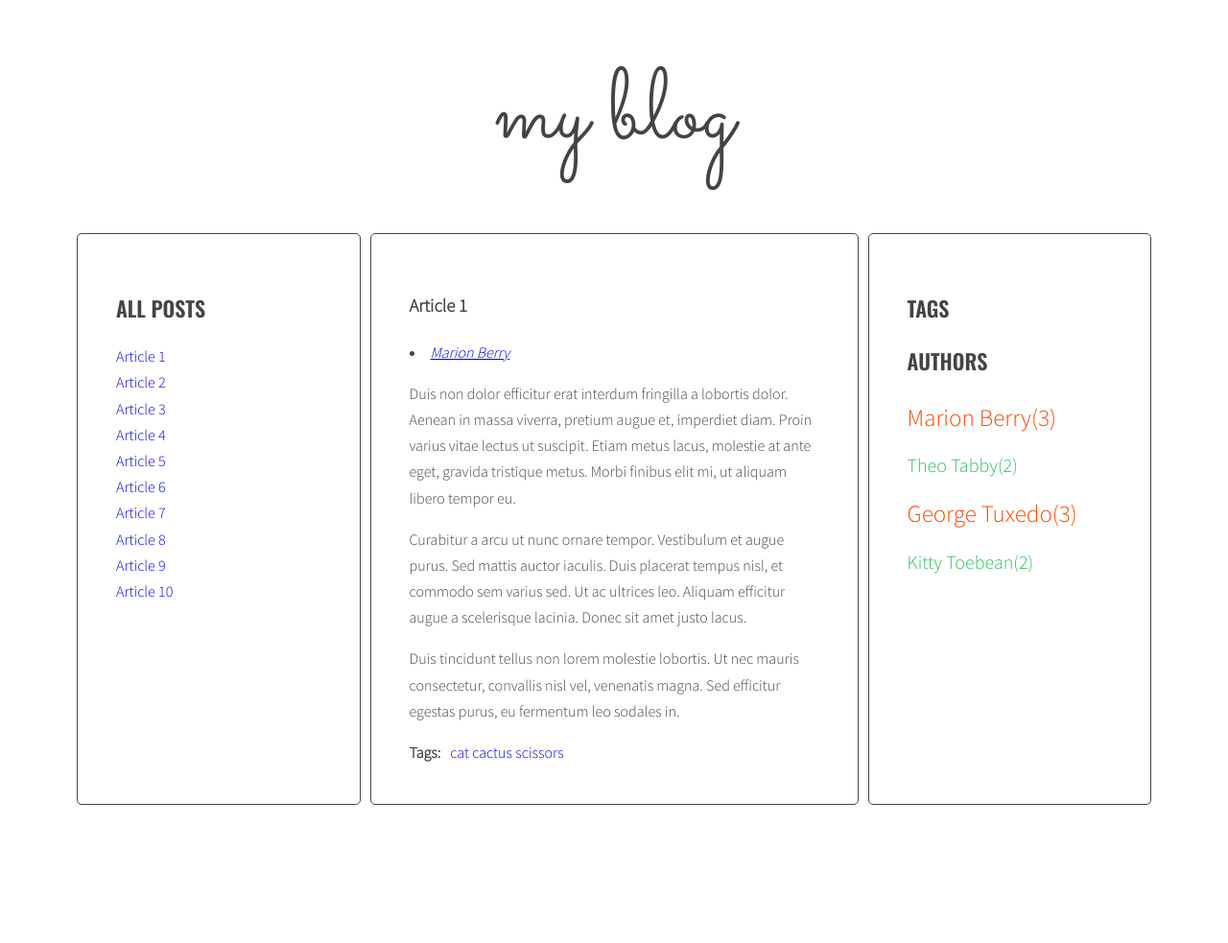
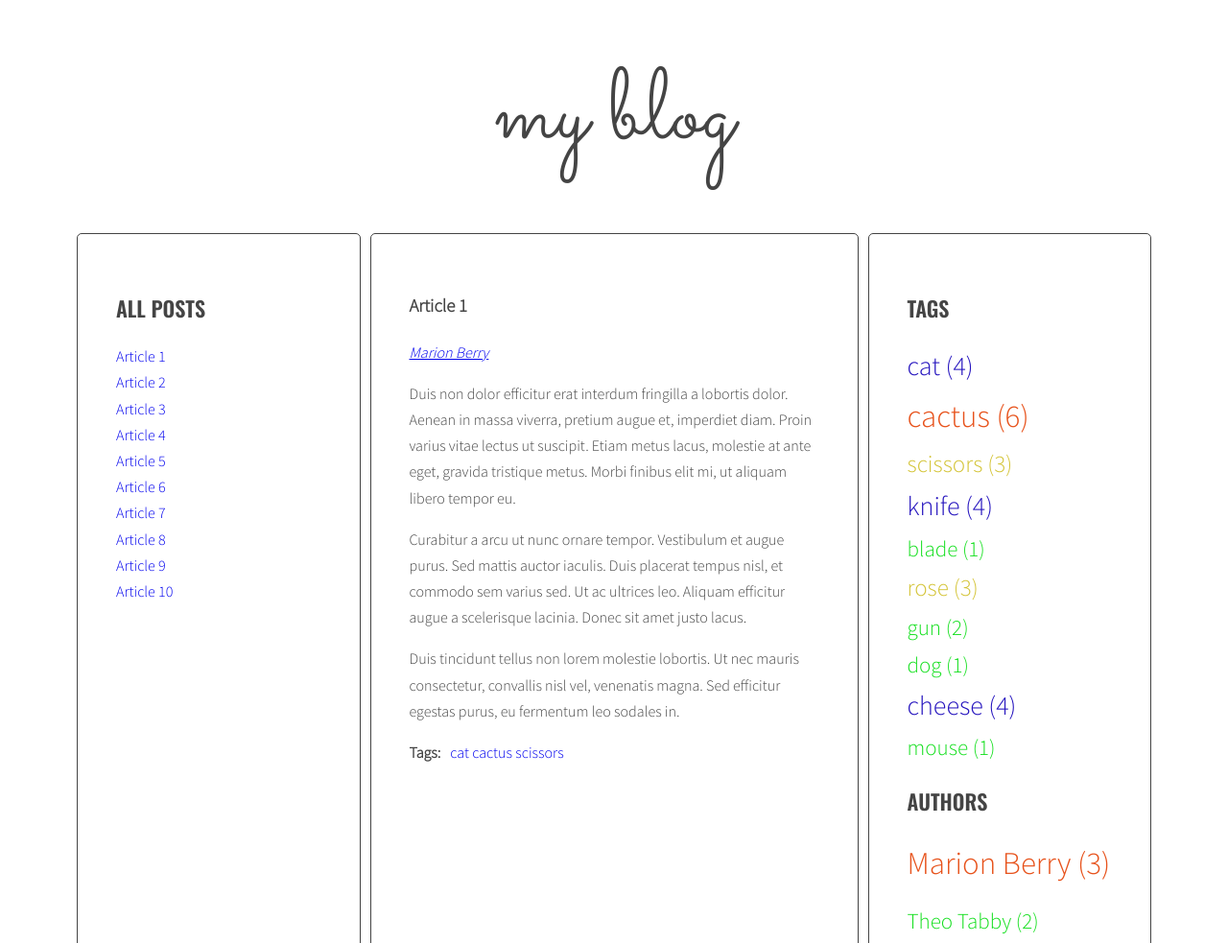
Before and after one commit to anna-zajac/javascript-blog, a website: page index.html in a window 1280 px wide. Shown: the top 983 px of the page at 96% size. Before the commit the page ends 847 px from the top, so only its background shows below. Drawn offline with nearby package versions, Linux system fonts and the light colour scheme.

Commit message:
Use handlebars for tag & author clouds

```diff
--- a/index.html
+++ b/index.html
@@ -208,9 +208,15 @@
             <li><a href="{{id}}"><span>{{title}}</span></a></li>
         </script>
         <script id="template-tag-cloud-link" type="text/x-hanldebars-template">
-
+            {{#each tags}}
+            <li><a class ="{{className}}" href="tag-{{tag}}"> {{tag}} ({{count}})</a></li>
+            {{/each}}
         </script>
-
+        <script id="template-author-cloud-link" type="text/x-hanldebars-template">
+            {{#each authors}}
+            <li><a class ="{{className}}" href="author-{{author}}"> {{author}} ({{count}})</a></li>
+            {{/each}}
+        </script>
         <script src="https://cdnjs.cloudflare.com/ajax/libs/handlebars.js/4.1.0/handlebars.min.js"></script>
         <script src="js/script.js"></script>
     </body>
--- a/js/script.js
+++ b/js/script.js
@@ -5,6 +5,7 @@ const templates = {
   tagLink: Handlebars.compile(document.querySelector('#template-tag-link').innerHTML),
   authorLink: Handlebars.compile(document.querySelector('#template-author-link').innerHTML),
   tagCloudLink: Handlebars.compile(document.querySelector('#template-tag-cloud-link').innerHTML),
+  authorCloudLink: Handlebars.compile(document.querySelector('#template-author-cloud-link').innerHTML),
 }
 
 const titleClickHandler = function(event){
@@ -20,7 +21,6 @@ const titleClickHandler = function(event){
     activeLink.classList.remove('active');
   }
   /* add class 'active' to the clicked link */
-
   clickedElement.classList.add('active');
   console.log('clickedElement', clickedElement);
 
@@ -196,8 +196,6 @@ function generateTags(){
   //let allTagsHTML = '';
   const allTagsData = {tags:[]};
 
-
-
   /* [NEW] START LOOP: for each tag in allTags: */  /* [NEW] generate code of a link and add it to allTagsHTML */
   for(let tag in allTags){
 
@@ -221,6 +219,7 @@ generateTags();
 
 
 function tagClickHandler(event){
+
   /* prevent default action for this event */
   event.preventDefault();
 
@@ -236,15 +235,13 @@ function tagClickHandler(event){
   console.log('tag', tag);
 
   /* find all tag links with class active */
-
   const activeTagLinks = document.querySelectorAll('a.active[href^="#tag-"]');
   console.log('activeTagLinks', activeTagLinks);
 
   /* START LOOP: for each active tag link */ /* remove class active */
-
   for(let activeTagLink of activeTagLinks){
     activeTagLink.classList.remove('active');
-  }     /* END LOOP: for each active tag link */
+  }  /* END LOOP: for each active tag link */
 
   /* find all tag links with "href" attribute equal to the "href" constant */
   const tagLinksHref = document.querySelectorAll('a[href="'+ href +'"]');
@@ -253,7 +250,7 @@ function tagClickHandler(event){
   /* START LOOP: for each found tag link */ /* add class active */
   for(let tagLinkHref of tagLinksHref){
     tagLinkHref.classList.add('active');
-  }      /* END LOOP: for each found tag link */
+  }  /* END LOOP: for each found tag link */
 
   /* execute function "generateTitleLinks" with article selector as argument */
 
@@ -343,16 +340,23 @@ function generateAuthors(){
     const authorParams = calculateAuthorParams(allAuthors);
     console.log('authorParams:', authorParams);
 
-    let allAuthorsHTML = '';
+    //let allAuthorsHTML = '';
+    const allAuthorsData = {authors:[]};
 
     for(let authorName in allAuthors){
 
       /*Create variable for all links HTML code*/
       const authorHTML = '<li><a class="' + calculateAuthorClass(allAuthors[authorName], authorParams) + '" href="#author-' + authorName +'">' + authorName + '(' + allAuthors[authorName] + ') </a></li>';
-      allAuthorsHTML += authorHTML;
+      //allAuthorsHTML += authorHTML;
+      allAuthorsData.authors.push({
+        author: authorName,
+        count: allAuthors[authorName],
+        className: calculateAuthorClass(allAuthors[authorName], authorParams),
+      });
     }
 
-    authorRightList.innerHTML = allAuthorsHTML;
+    authorRightList.innerHTML = templates.authorCloudLink(allAuthorsData);
+    console.log('authorRightList', authorRightList);
 
   }
 }
@@ -373,19 +377,16 @@ function authorClickHandler(event){
   const author = href.replace('#author-', '');
 
   /* find all author links with class active */
-
   const activeAuthorLinks = document.querySelectorAll('a.active[href^="#author-"]');
   console.log('activeAuthorLinks', activeAuthorLinks);
 
   /* START LOOP: for each active author link */ /* remove class active */
-
   for(let activeAuthorLink of activeAuthorLinks){
     activeAuthorLink.classList.remove('active');
 
-  }/* END LOOP: for each active tag link */
+  }  /* END LOOP: for each active tag link */
 
   /* find all tag links with "href" attribute equal to the "href" constant */
-
   const authorLinksHref = document.querySelectorAll('a[href="'+ href + '"]');
 
   /* START LOOP: for each found tag link */  /* add class active */
@@ -395,18 +396,16 @@ function authorClickHandler(event){
   } /* END LOOP: for each found tag link */
 
   /* execute function "generateTitleLinks" with article selector as argument */
-
   generateTitleLinks('[data-author="' + author + '"]');
 }
 
 function addClickListenersToAuthors(){
+
   /* find all links to author */
-
   const linksToAuthor = document.querySelectorAll('a[href^="#author-"]');
   console.log('linksToAuthor', linksToAuthor);
 
   /* START LOOP: for each link */
-
   for(let linkToAuthor of linksToAuthor){
     linkToAuthor.addEventListener('click', authorClickHandler);
   }
--- a/sass/style.scss
+++ b/sass/style.scss
@@ -110,6 +110,7 @@ body {
 
 .post-author {
   font-style: italic;
+  list-style-type: none;
 }
 
 .post-tags {
@@ -122,28 +123,28 @@ body {
 /*Tags*/
 
 .tag-size-1 {
-  font-size: 20px;
-  color: #2ebd5b;
+  font-size: 23px;
+  color: #13df1d;
 }
 
 .tag-size-2 {
-  font-size: 24px;
-  color:#3e63ca;
+  font-size: 25px;
+  color:#d3c334;
 }
 
 .tag-size-3 {
-  font-size: 26px;
-  color: #be8814;
+  font-size: 28px;
+  color: #2514be;
 }
 
 .tag-size-4 {
-  font-size: 29px;
+  font-size: 30px;
   color: #6c3a9e;
 
 }
 .tag-size-5 {
-  font-size: 25px;
-  color: #ff4500;
+  font-size: 33px;
+  color: #e7521b;
 }
 
 .tag li {
```
Also changed, not shown: css/style.css, 1 other file.
